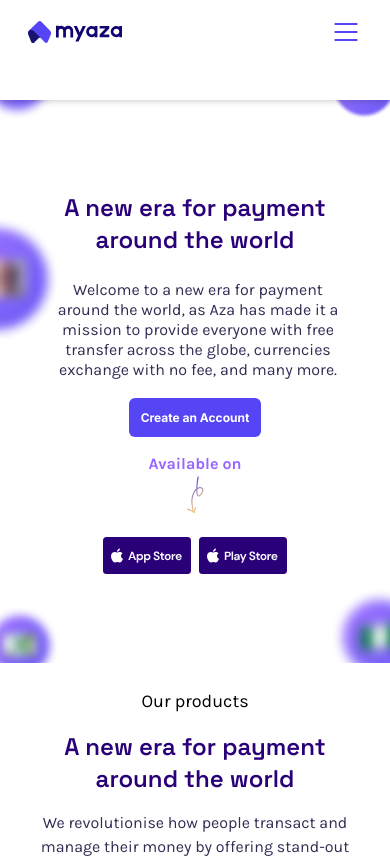
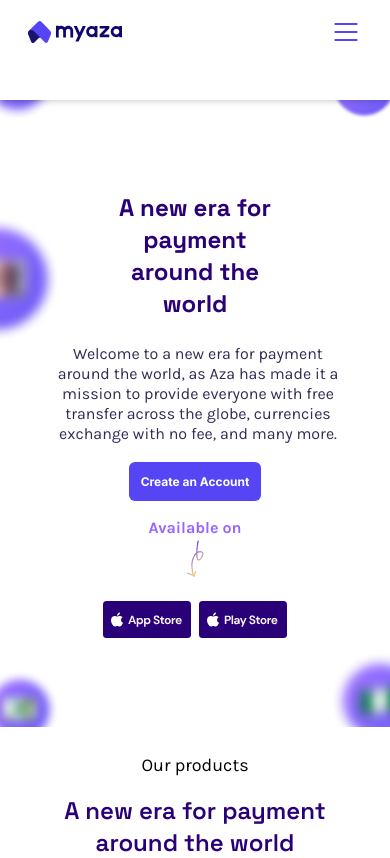
Before and after one commit to Usohps/Myaza_WebAp, a Next.js app: page / in a window 390 px wide. Shown: the top 858 px of the page. Built offline with nearby package versions, Linux system fonts and the light colour scheme.

Commit message:
Update on H1 Hero

```diff
--- a/src/app/components/Hero/index.jsx
+++ b/src/app/components/Hero/index.jsx
@@ -27,9 +27,12 @@ function Hero() {
               <h1 className=" hidden md:block text-[#2A0079] md:text-4xl  font-semibold text-2xl ">
                 Experience a revolution in payments with Aza
               </h1>
-              <h1 className=" md:hidden block text-[#2A0079] md:text-4xl  font-semibold text-2xl ">
+              <div className=" max-w-[180px] leading-10 m-auto">
+
+              <h1 className=" md:hidden block text-[#2A0079] md:text-5xl  font-bold text-2xl ">
                 A new era for payment around the world
               </h1>
+              </div>
             </div>
             <p className="text-[#302D53] max-w-[492px] md:block hidden leading-6">
               Aza is the future of global payment as we make it easy for
```
